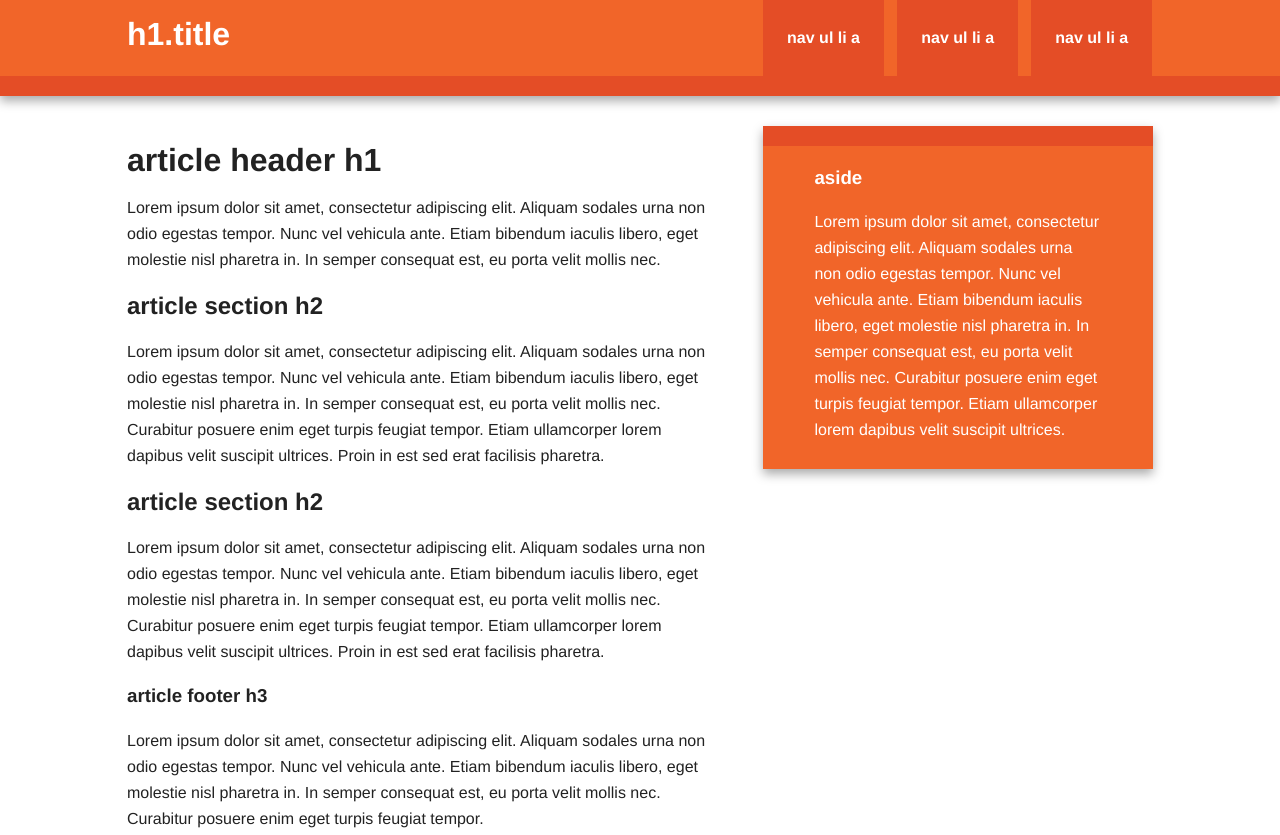
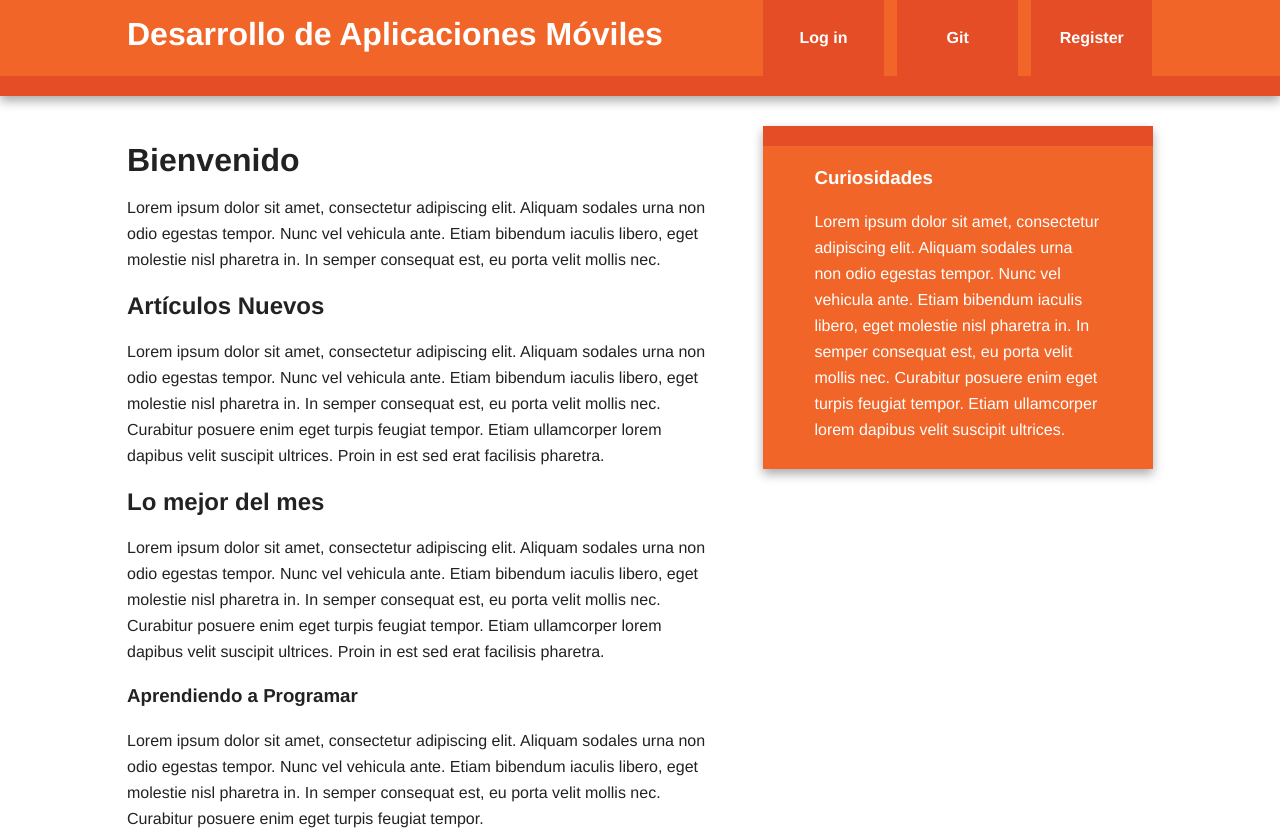
Before and after one commit to TotalHobbies/curso_git, a plain HTML site: page index.html in a window 1280 px wide. Shown: the top 835 px of the page. Drawn offline with nearby package versions, Linux system fonts and the light colour scheme.

Commit message:
Modificaciones

```diff
--- a/index.html
+++ b/index.html
@@ -25,12 +25,12 @@
 
         <div class="header-container">
             <header class="wrapper clearfix">
-                <h1 class="title">h1.title</h1>
+                <h1 class="title">Desarrollo de Aplicaciones Móviles</h1>
                 <nav>
                     <ul>
-                        <li><a href="#">nav ul li a</a></li>
-                        <li><a href="#">nav ul li a</a></li>
-                        <li><a href="#">nav ul li a</a></li>
+                        <li><a href="#">Log in</a></li>
+                        <li><a href="#">Git</a></li>
+                        <li><a href="#">Register</a></li>
                     </ul>
                 </nav>
             </header>
@@ -41,25 +41,25 @@
 
                 <article>
                     <header>
-                        <h1>article header h1</h1>
+                        <h1>Bienvenido</h1>
                         <p>Lorem ipsum dolor sit amet, consectetur adipiscing elit. Aliquam sodales urna non odio egestas tempor. Nunc vel vehicula ante. Etiam bibendum iaculis libero, eget molestie nisl pharetra in. In semper consequat est, eu porta velit mollis nec.</p>
                     </header>
                     <section>
-                        <h2>article section h2</h2>
+                        <h2>Artículos Nuevos</h2>
                         <p>Lorem ipsum dolor sit amet, consectetur adipiscing elit. Aliquam sodales urna non odio egestas tempor. Nunc vel vehicula ante. Etiam bibendum iaculis libero, eget molestie nisl pharetra in. In semper consequat est, eu porta velit mollis nec. Curabitur posuere enim eget turpis feugiat tempor. Etiam ullamcorper lorem dapibus velit suscipit ultrices. Proin in est sed erat facilisis pharetra.</p>
                     </section>
                     <section>
-                        <h2>article section h2</h2>
+                        <h2>Lo mejor del mes</h2>
                         <p>Lorem ipsum dolor sit amet, consectetur adipiscing elit. Aliquam sodales urna non odio egestas tempor. Nunc vel vehicula ante. Etiam bibendum iaculis libero, eget molestie nisl pharetra in. In semper consequat est, eu porta velit mollis nec. Curabitur posuere enim eget turpis feugiat tempor. Etiam ullamcorper lorem dapibus velit suscipit ultrices. Proin in est sed erat facilisis pharetra.</p>
                     </section>
                     <footer>
-                        <h3>article footer h3</h3>
+                        <h3>Aprendiendo a Programar</h3>
                         <p>Lorem ipsum dolor sit amet, consectetur adipiscing elit. Aliquam sodales urna non odio egestas tempor. Nunc vel vehicula ante. Etiam bibendum iaculis libero, eget molestie nisl pharetra in. In semper consequat est, eu porta velit mollis nec. Curabitur posuere enim eget turpis feugiat tempor.</p>
                     </footer>
                 </article>
 
                 <aside>
-                    <h3>aside</h3>
+                    <h3>Curiosidades</h3>
                     <p>Lorem ipsum dolor sit amet, consectetur adipiscing elit. Aliquam sodales urna non odio egestas tempor. Nunc vel vehicula ante. Etiam bibendum iaculis libero, eget molestie nisl pharetra in. In semper consequat est, eu porta velit mollis nec. Curabitur posuere enim eget turpis feugiat tempor. Etiam ullamcorper lorem dapibus velit suscipit ultrices.</p>
                 </aside>
 
```
